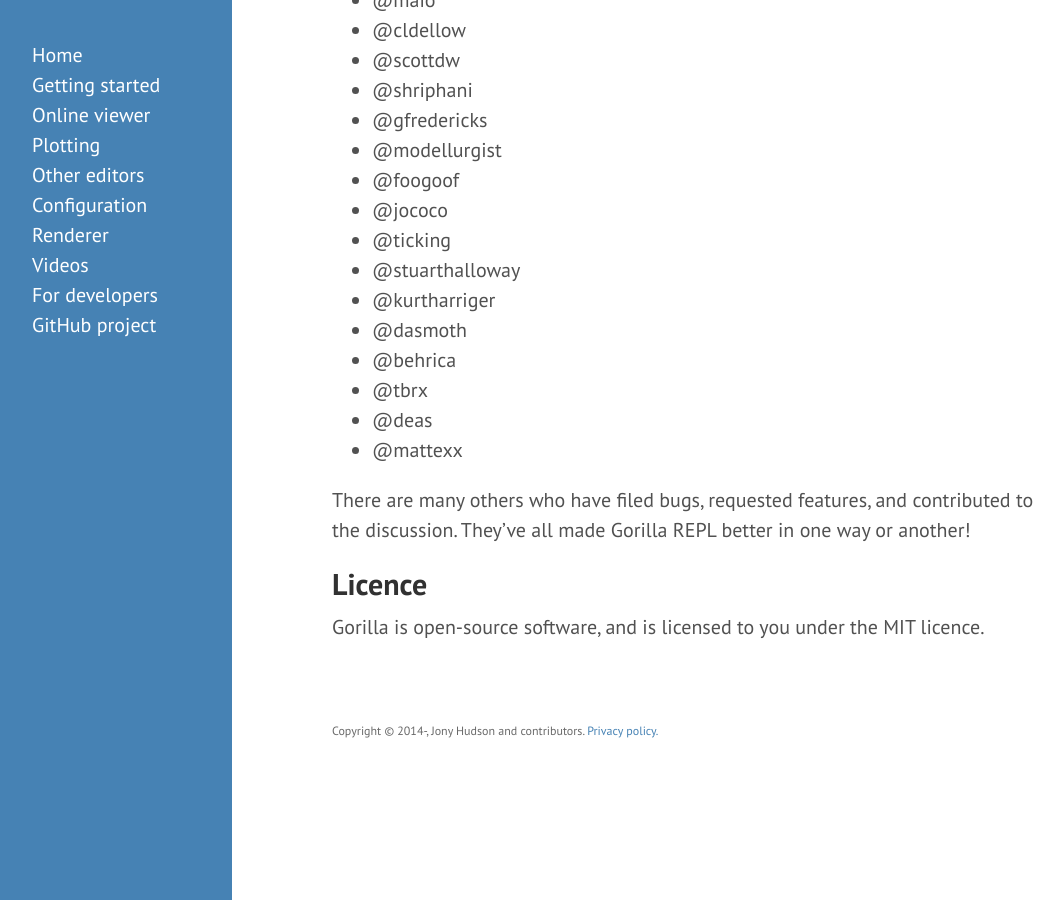
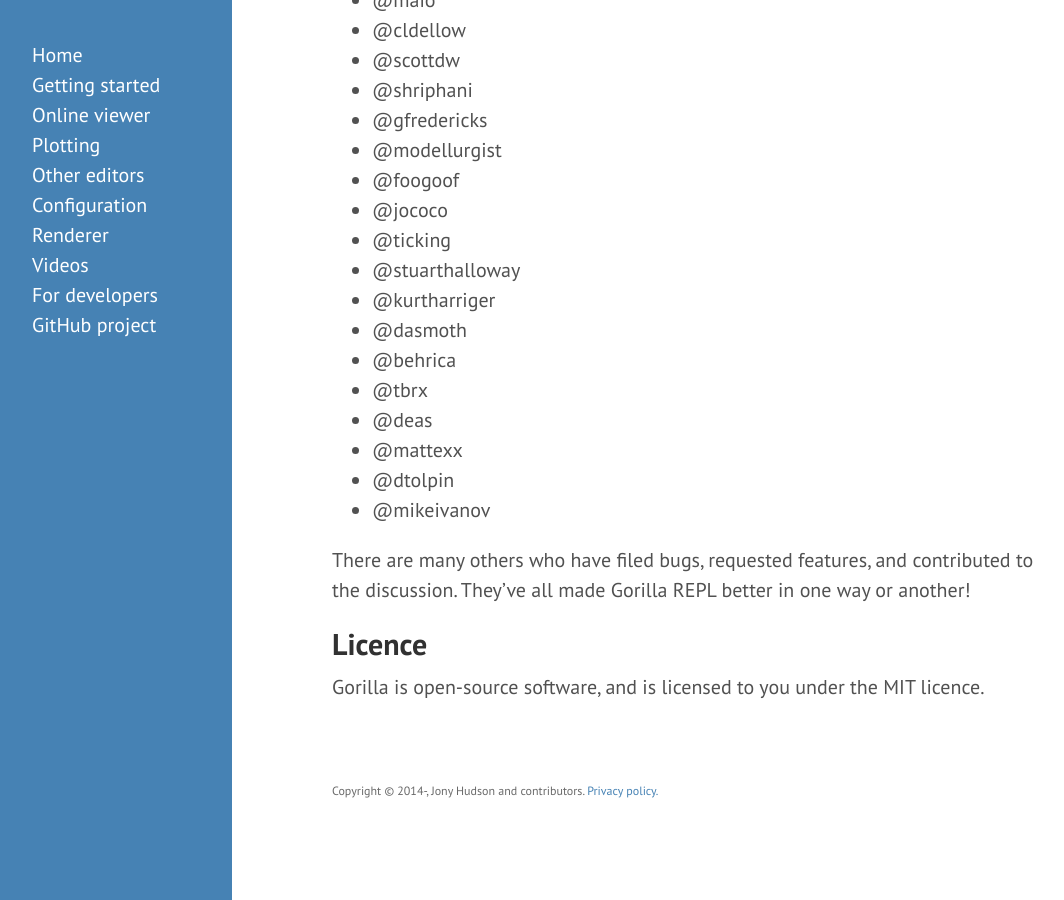
Before and after one commit to JonyEpsilon/gorilla-repl.org, a Jekyll site: the page built from index.md, in a window 1280 px wide and 900 px high, scrolled down 1679 px. Shown: the whole window, without its empty margins (8-1072 px from the left). Built offline with Jekyll 4.4.1, drawn with Linux system fonts in a browser that asks for light colours.

Commit message:
Update contributors.

```diff
--- a/index.md
+++ b/index.md
@@ -63,6 +63,8 @@ In order of first commit, code and documentation contributors to date are:
 - @tbrx
 - @deas
 - @mattexx
+- @dtolpin
+- @mikeivanov
 
 There are many others who have filed bugs, requested features, and contributed to the discussion. They've all made
 Gorilla REPL better in one way or another!
```
